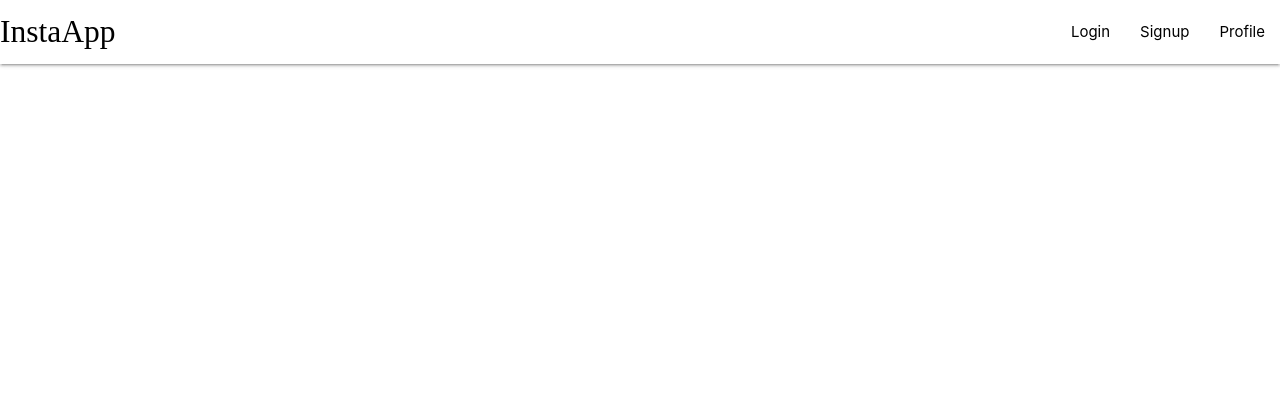
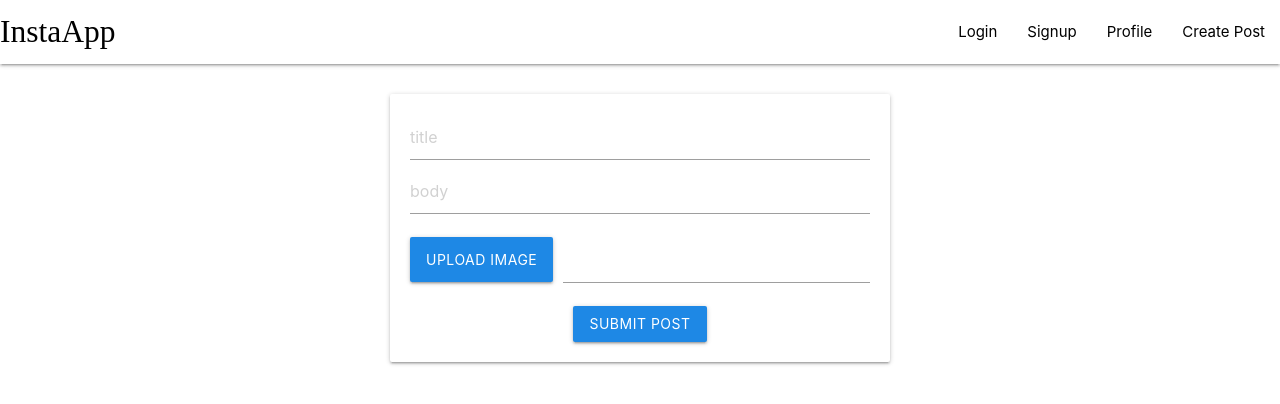
Before and after one commit to Ariefsetiawan900/InstaApp-client, a React (Create React App) app: page /create in a window 1280 px wide. Shown: the top 404 px of the page. Built offline with nearby package versions, Linux system fonts and the light colour scheme; a web font is replaced by a local one.

Commit message:
create & styling Createpost Screen

```diff
--- a/src/App.js
+++ b/src/App.js
@@ -8,6 +8,7 @@ import Signin from "./components/screens/Signin";
 import Login from "./components/screens/Login";
 import Profile from "./components/screens/Profile";
 import Signup from "./components/screens/Signup";
+import CreatePost from "./components/screens/CreatePost";
 
 function App() {
   return (
@@ -32,6 +33,10 @@ function App() {
       <Route path="/signup">
         <Signup />
       </Route>
+
+      <Route path="/create">
+        <CreatePost />
+      </Route>
     </BrowserRouter>
   );
 }
--- a/src/components/Navbar.js
+++ b/src/components/Navbar.js
@@ -18,6 +18,9 @@ const Navbar = () => {
           <li>
             <Link to="/profile">Profile</Link>
           </li>
+          <li>
+            <Link to="/create">Create Post</Link>
+          </li>
         </ul>
       </div>
     </nav>
--- /dev/null
+++ b/src/components/screens/CreatePost.js
@@ -0,0 +1,33 @@
+import React from "react";
+
+const CreatePost = () => {
+  return (
+    <div
+      className="card input-filed"
+      style={{
+        //   marginTop:"20px",
+        margin: "30px auto",
+        maxWidth: "500px",
+        padding: "20px",
+        textAlign: "center",
+      }}
+    >
+      <input type="text" placeholder="title" />
+      <input type="text" placeholder="body" />
+      <div className="file-field input-field">
+        <div className="btn #64b5f6 blue darken-1">
+          <span>Upload Image</span>
+          <input type="file" />
+        </div>
+        <div className="file-path-wrapper">
+          <input className="file-path validate" type="text" />
+        </div>
+      </div>
+      <button className="btn waves-effect waves-light #64b5f6 blue darken-1">
+          Submit Post
+        </button>
+    </div>
+  );
+};
+
+export default CreatePost;
--- a/src/components/screens/Home.js
+++ b/src/components/screens/Home.js
@@ -6,7 +6,7 @@ const Home = () => {
       <div className="card home-card">
         <h5>Bang jago</h5>
         <div className="card-image">
-          <img src="https://placeimg.com/640/480/nature" alt="card image" />
+          <img src="https://placeimg.com/640/480/nature" alt="card-image" />
         </div>
         <div className="card-content">
           <i className="material-icons" style={{ color: "red" }}>
@@ -21,7 +21,7 @@ const Home = () => {
       <div className="card home-card">
         <h5>Bang jago</h5>
         <div className="card-image">
-          <img src="https://placeimg.com/640/480/nature" alt="card image" />
+          <img src="https://placeimg.com/640/480/nature" alt="card-image" />
         </div>
         <div className="card-content">
           <i className="material-icons" style={{ color: "red" }}>
@@ -36,7 +36,7 @@ const Home = () => {
       <div className="card home-card">
         <h5>Bang jago</h5>
         <div className="card-image">
-          <img src="https://placeimg.com/640/480/nature" alt="card image" />
+          <img src="https://placeimg.com/640/480/nature" alt="card-image" />
         </div>
         <div className="card-content">
           <i className="material-icons" style={{ color: "red" }}>
--- a/src/components/screens/Signin.js
+++ b/src/components/screens/Signin.js
@@ -8,7 +8,7 @@ const Signin = () => {
         <h2>InstaApp</h2>
         <input type="email" placeholder="email" />
         <input type="password" placeholder="password" />
-        <button className="btn waves-effect waves-light #64b5f6 blue lighten-2 ">
+        <button className="btn waves-effect waves-light #64b5f6 blue darken-1">
           Login
         </button>
         <h5>
--- a/src/components/screens/Signup.js
+++ b/src/components/screens/Signup.js
@@ -9,7 +9,7 @@ const Signup = () => {
         <input type="text" placeholder="Name" />
         <input type="email" placeholder="email" />
         <input type="password" placeholder="password" />
-        <button className="btn waves-effect waves-light #64b5f6 blue lighten-2 ">
+        <button className="btn waves-effect waves-light #64b5f6 blue darken-1 ">
           SignUp
         </button>
         <h5>
```
Also changed, not shown: 1 other file (tests, documents, lock files or other folders).
